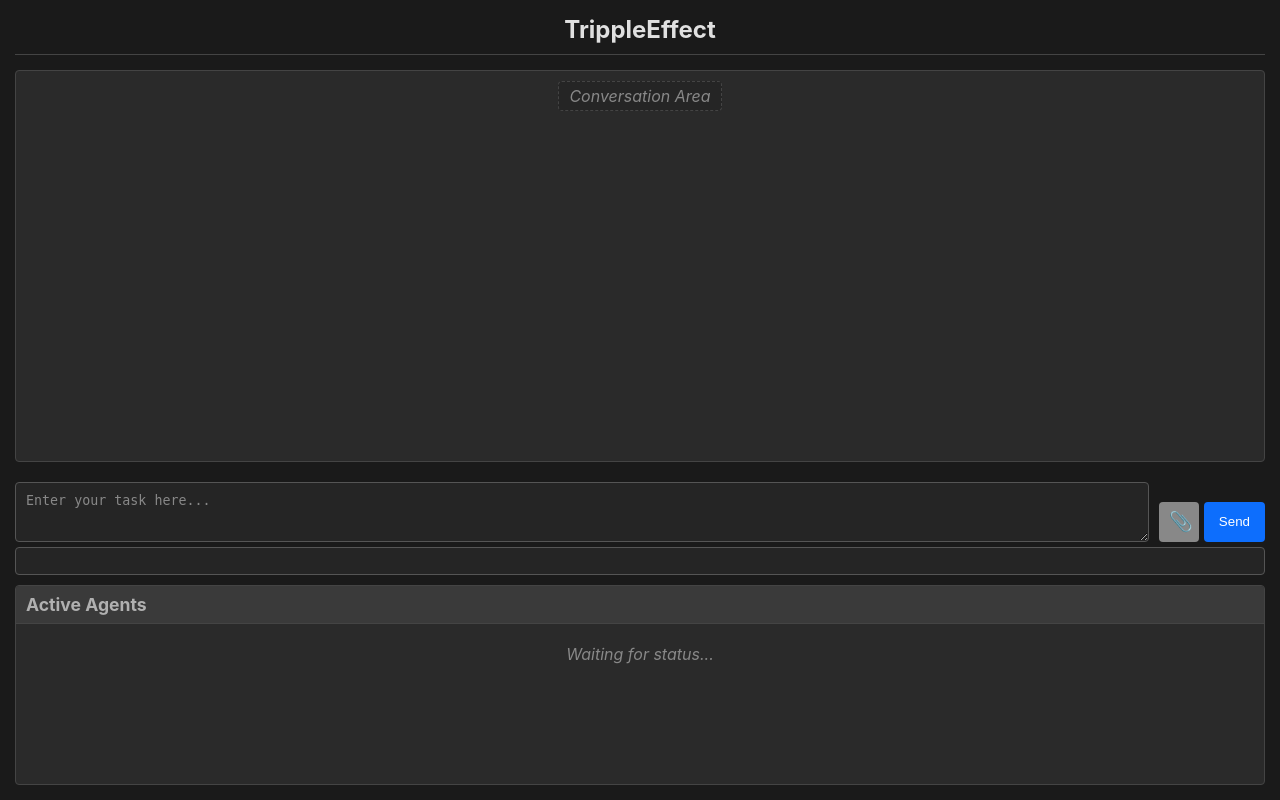
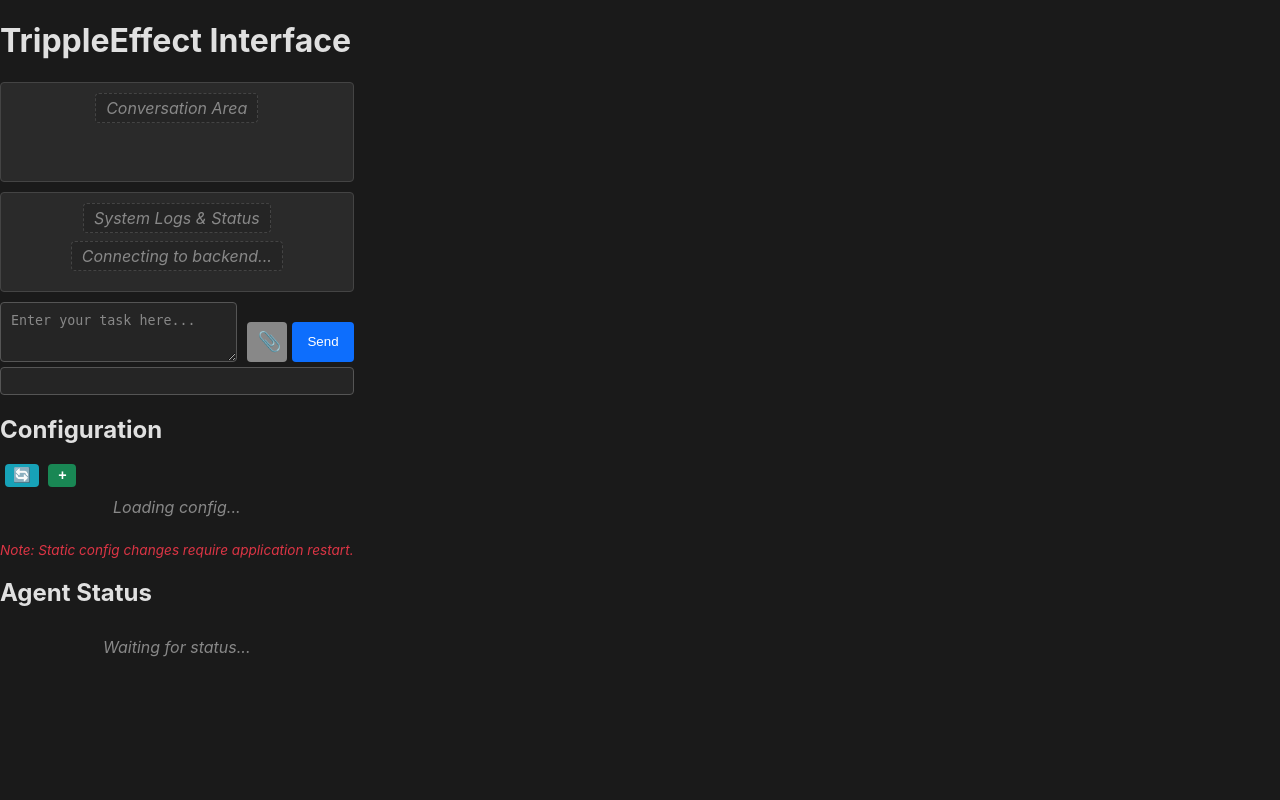
Before and after one commit to gaborkukucska/TrippleEffect, a FastAPI app: page / in a window 1280 px wide. Run offline with FastAPI, Linux system fonts and the light colour scheme; some libraries are stand-ins or nearby versions.

Commit message:
Update index.html

```diff
--- a/templates/index.html
+++ b/templates/index.html
@@ -3,25 +3,30 @@
 <html lang="en">
 <head>
     <meta charset="UTF-8">
-    <meta name="viewport" content="width=device-width, initial-scale=1.0, user-scalable=no">
+    <meta name="viewport" content="width=device-width, initial-scale=1.0, user-scalable=no"> <!-- Keep user-scalable=no -->
     <title>TrippleEffect</title>
     <link href="/static/css/style.css" rel="stylesheet">
     <meta name="color-scheme" content="dark">
     <meta name="theme-color" content="#1a1a1a">
 </head>
 <body>
-    <!-- Main wrapper for the swipeable sections -->
-    <div class="content-wrapper">
+    <!-- Original Single Container Structure -->
+    <div class="container">
+        <h1>TrippleEffect Interface</h1>
 
-        <!-- Section 1: Main Chat and Agent List -->
-        <section id="main-section" class="swipe-section">
-            <div class="section-content"> <!-- Added inner wrapper for padding/layout -->
-                <h1>TrippleEffect</h1>
-                <!-- Top Area: Chat & Input -->
-                <div class="main-top-area">
+        <!-- Original Main content area (Chat + Logs) -->
+        <div class="main-content">
+            <!-- Area for displaying conversation messages (User and Agent) -->
             <div id="conversation-area" class="message-area conversation-area">
                 <div class="message status initial-placeholder"><span>Conversation Area</span></div>
             </div>
+            <!-- Area for displaying system/status/error messages -->
+            <div id="system-log-area" class="message-area system-log-area">
+                 <div class="message status initial-placeholder"><span>System Logs & Status</span></div>
+                 <div class="message status initial-connecting initial-placeholder"><span>Connecting to backend...</span></div>
+            </div>
+        </div> <!-- /main-content -->
+
         <!-- Input area -->
         <div class="input-area">
             <textarea id="message-input" placeholder="Enter your task here..."></textarea>
@@ -32,35 +37,11 @@
             </div>
         </div>
         <div id="file-info-area" class="file-info-area"></div>
-                </div>
-                <!-- Bottom Area: Agent Status List -->
-                <div class="main-bottom-area agent-status-section"> <!-- Combined classes -->
-                    <h2>Active Agents</h2>
-                    <div id="agent-status-content">
-                        <span class="status-placeholder">Waiting for status...</span>
-                    </div>
-                </div>
-            </div>
-        </section>
 
-        <!-- Section 2: System Logs -->
-        <section id="log-section" class="swipe-section">
-            <div class="section-content">
-                <h1>System Logs</h1>
-                 <div id="system-log-area" class="message-area system-log-area full-page-area">
-                      <div class="message status initial-placeholder"><span>System Logs & Status</span></div>
-                      <div class="message status initial-connecting initial-placeholder"><span>Connecting to backend...</span></div>
-                 </div>
-            </div>
-        </section>
-
-        <!-- Section 3: Configuration -->
-        <section id="config-section" class="swipe-section">
-             <div class="section-content">
-                 <h1>Configuration</h1>
-                 <div class="config-area full-page-area">
+        <!-- Configuration section -->
+        <div class="config-area">
             <div class="config-header">
-                         <h2>Static Config</h2>
+                <h2>Configuration</h2>
                 <div>
                     <button id="refresh-config-button" class="config-action-button refresh-button" title="Refresh Config List">🔄</button>
                     <button id="add-agent-button" class="config-action-button add-button" title="Add New Static Agent">+</button>
@@ -71,12 +52,18 @@
             </div>
             <p class="restart-note">Note: Static config changes require application restart.</p>
         </div>
+
+         <!-- Agent status section -->
+         <div class="agent-status-area">
+            <h2>Agent Status</h2>
+             <div id="agent-status-content">
+                <span class="status-placeholder">Waiting for status...</span>
              </div>
-        </section>
+         </div>
 
-    </div> <!-- /.content-wrapper -->
+    </div> <!-- /container -->
 
-    <!-- Modals remain outside the swipe wrapper -->
+    <!-- Modals remain outside -->
     <!-- Modal Dialog for Add/Edit Agent -->
     <div id="agent-modal" class="modal" style="display: none;">
         <div class="modal-content">
```
Lines whose indentation alone changed are shown as unchanged.
